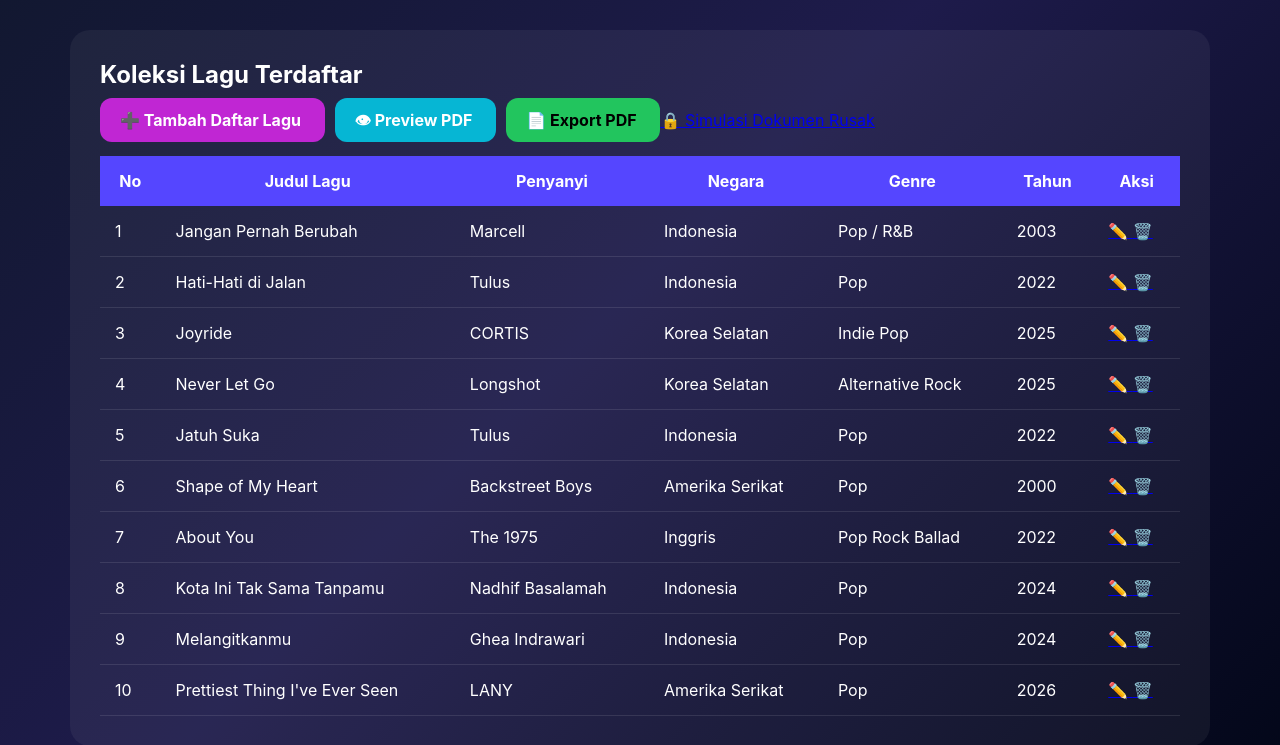
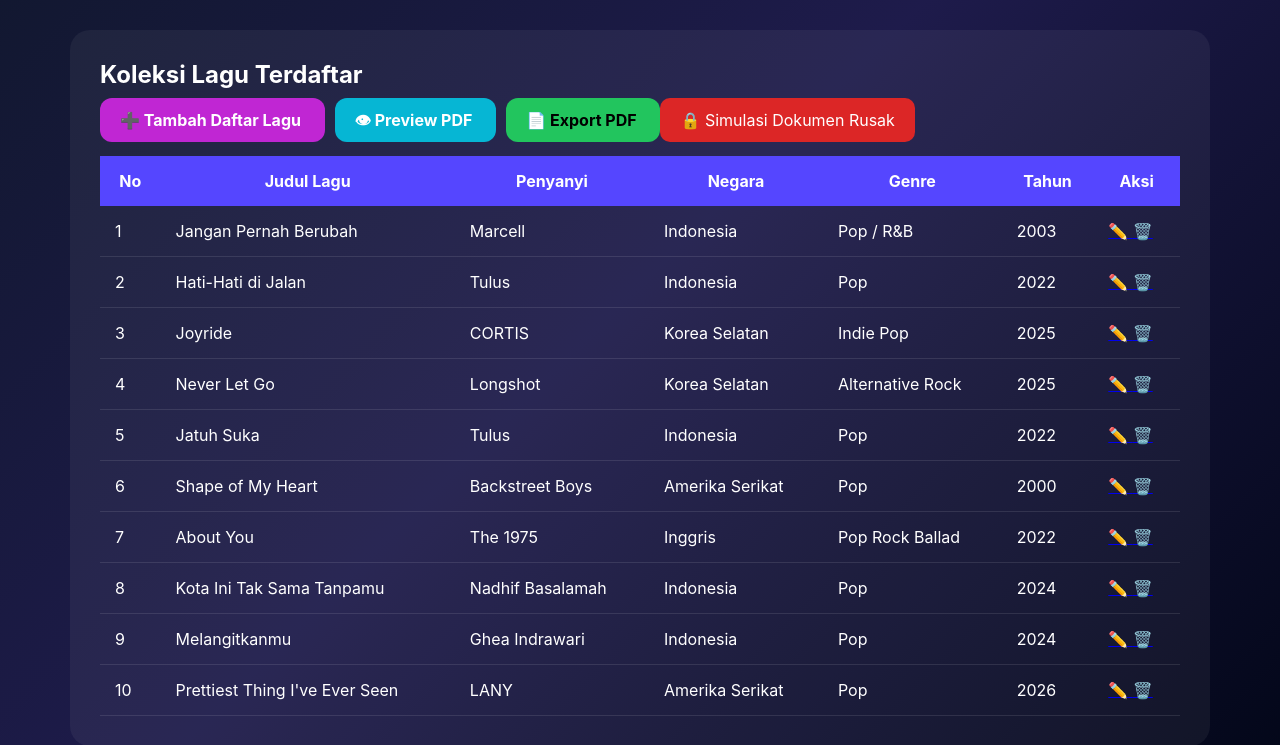
Before and after one commit to khoirunnisasyifa919-sketch/cryptovault, a Flask app: page / in a window 1280 px wide. Shown: the part 233-978 px from the top of the page. Run offline with Flask 3, Linux system fonts and the light colour scheme.

Commit message:
Update style.css

```diff
--- a/static/css/style.css
+++ b/static/css/style.css
@@ -263,3 +263,11 @@ text-decoration:none;
 font-weight:bold;
 margin:0 10px;
 }
+
+.btn-danger{
+    background:#dc2626;
+    color:white;
+    padding:12px 20px;
+    border-radius:10px;
+    text-decoration:none;
+}
```
